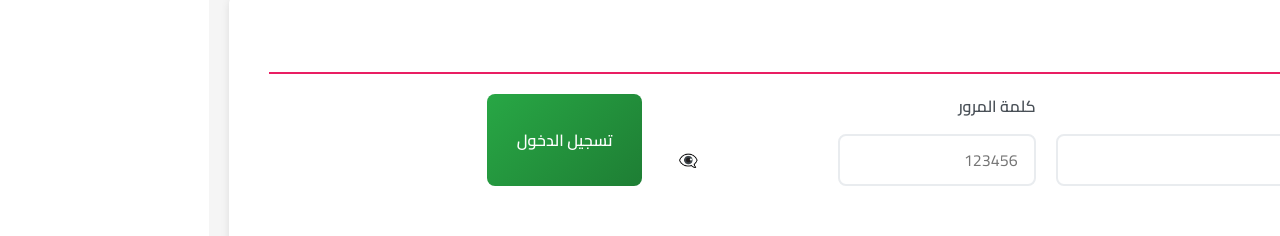
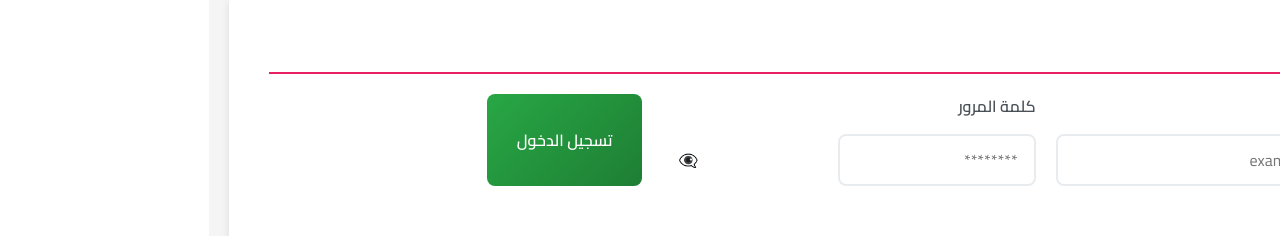
Before and after one commit to mahmoudjameel/rafeeq, a React (Create React App) app: page /admin in a window 1280 px wide. Shown: the part 139-375 px from the top of the page. Built offline with nearby package versions, Linux system fonts and the light colour scheme; no server answers; the database is empty.

Commit message:
first commidssdsdssdhhdddhfdfdfddsdt

```diff
--- a/src/pages/AdminPanel.tsx
+++ b/src/pages/AdminPanel.tsx
@@ -45,7 +45,7 @@ const AdminPanel: React.FC<AdminPanelProps> = () => {
   }, []);
 
   const handleLogin = (email: string, password: string) => {
-    if (email === 'admin@toq' && password === '123456') {
+    if (email === 'admin@admin' && password === '123456') {
       localStorage.setItem('adminLoggedIn', 'true');
       setIsLoggedIn(true);
       showStatus('تم تسجيل الدخول بنجاح!', 'success');
@@ -256,7 +256,7 @@ const LoginScreen: React.FC<LoginScreenProps> = ({ onLogin }) => {
                   className="form-input"
                   value={email}
                   onChange={(e) => setEmail(e.target.value)}
-                  placeholder="admin@toq"
+                  placeholder="example@example.com"
                   required
                 />
               </div>
@@ -270,7 +270,7 @@ const LoginScreen: React.FC<LoginScreenProps> = ({ onLogin }) => {
                     className="form-input"
                     value={password}
                     onChange={(e) => setPassword(e.target.value)}
-                    placeholder="123456"
+                    placeholder="********"
                     required
                   />
                   <button
```
